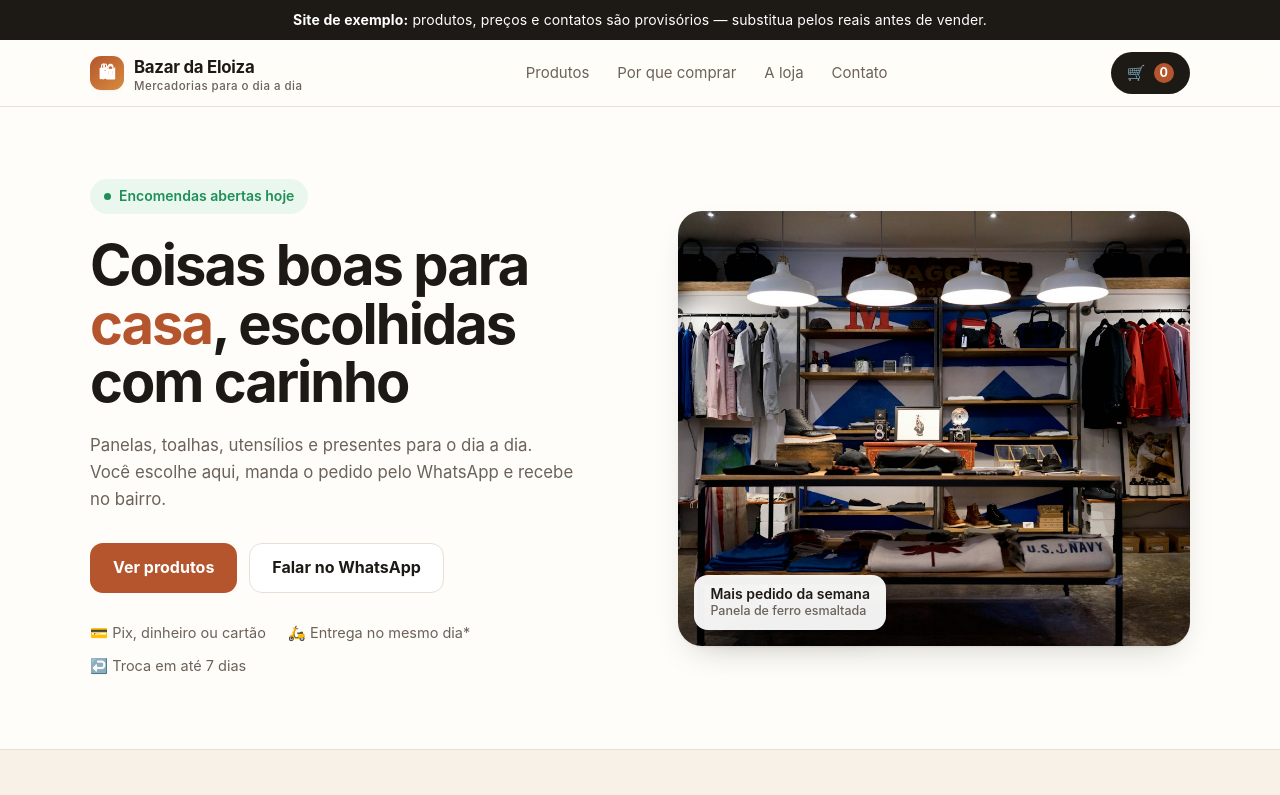
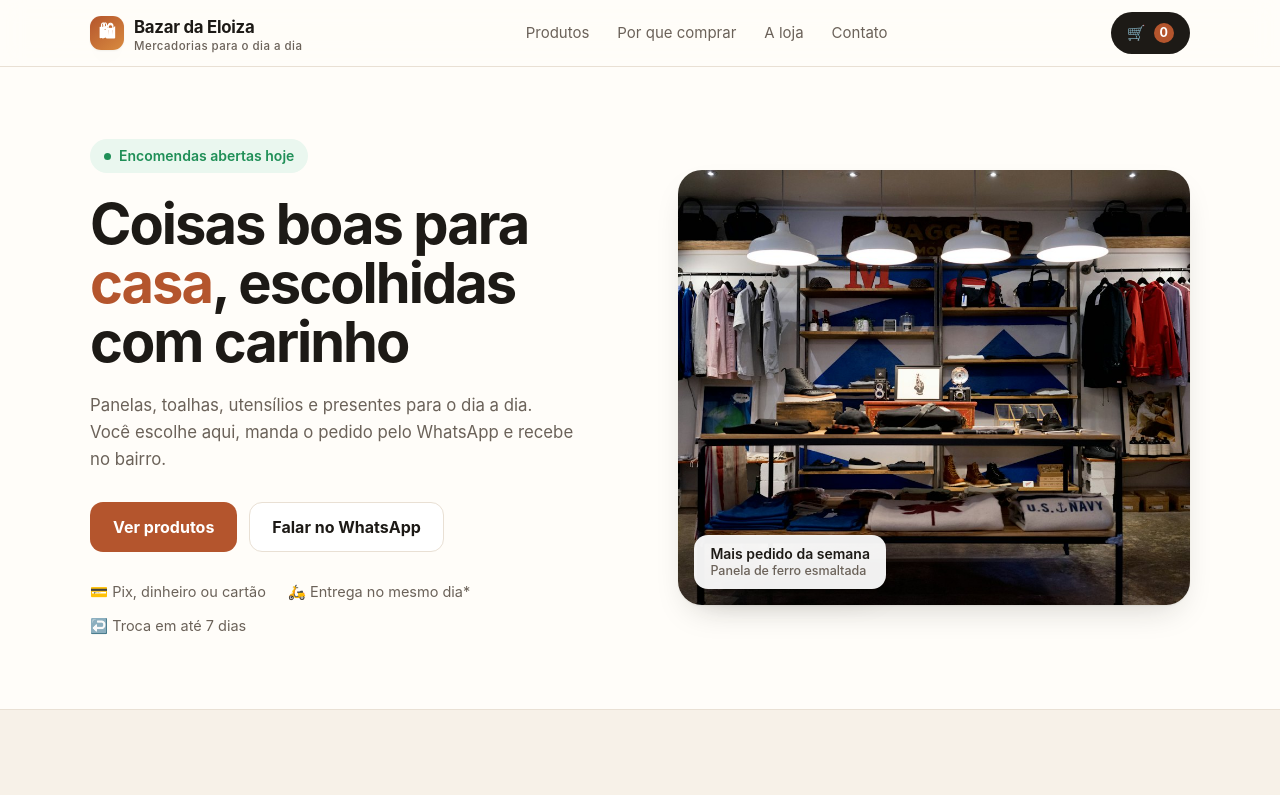
Before and after one commit to EmersonRJr/bazar-da-eloiza, a plain HTML site: page index.html in a window 1280 px wide. Shown: the top 795 px of the page. Drawn offline with Linux system fonts and the light colour scheme; files whose address does not match are found by name.

Commit message:
Add files via upload

```diff
--- a/index.html
+++ b/index.html
@@ -285,10 +285,6 @@
   </style>
 </head>
 <body>
-
-  <div class="aviso">
-    <strong>Site de exemplo:</strong> produtos, preços e contatos são provisórios — substitua pelos reais antes de vender.
-  </div>
 
   <header class="topo">
     <div class="container topo__inner">
```
